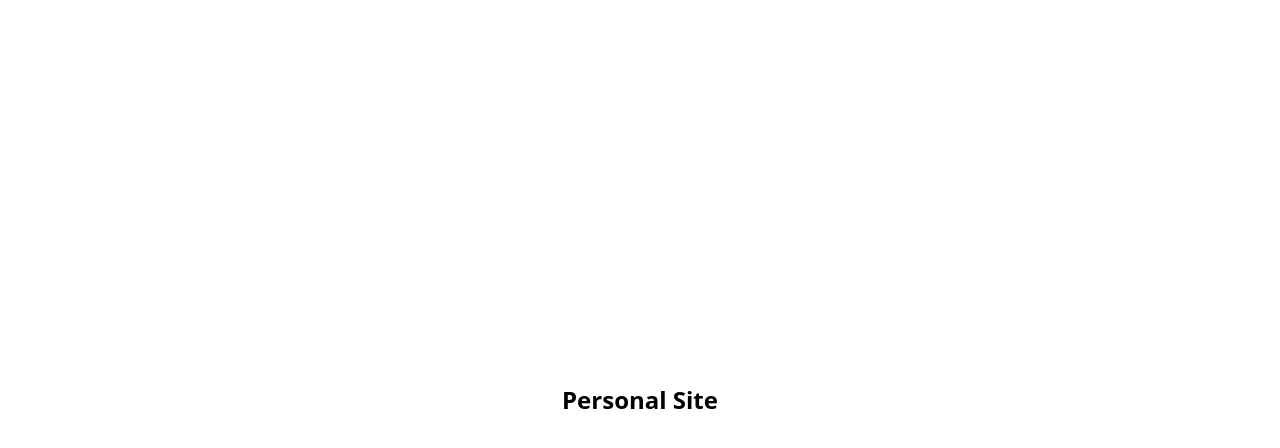
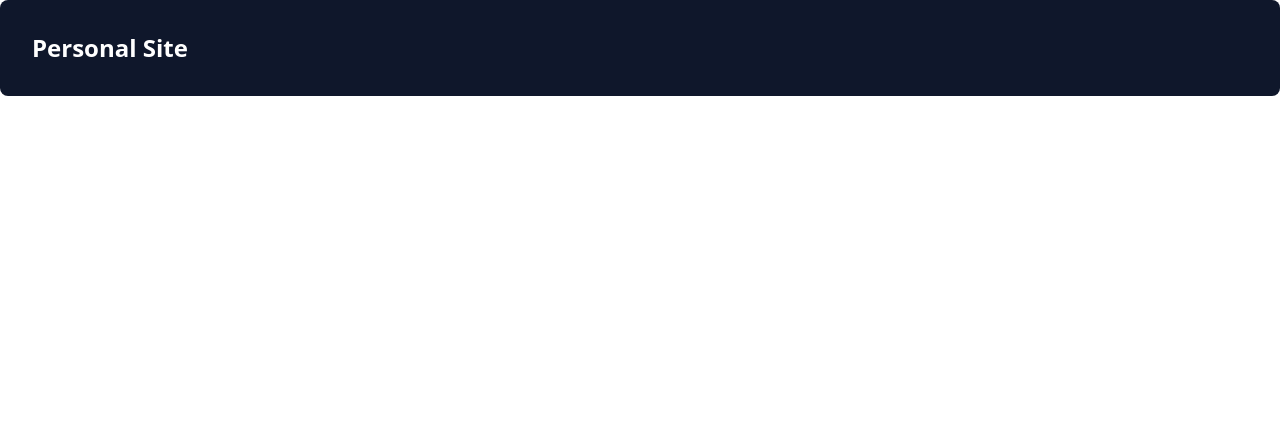
Before and after one commit to devxfu/personal-site, a React (Vite) app: page / in a window 1280 px wide. Shown: the top 448 px of the page. Built offline with nearby package versions, Linux system fonts and the light colour scheme.

Commit message:
fix: correct fallback style

```diff
--- a/src/App.jsx
+++ b/src/App.jsx
@@ -2,8 +2,8 @@ import "./index.css";
 
 export default function App() {
   return (
-    <div className="bg-base text-text min-h-screen flex items-center justify-center">
-      <h1 className="text-2xl font-semibold text-mauve">Personal Site</h1>
+    <div className="bg-slate-900 text-white p-8 rounded-lg text-2xl font-bold">
+      <h1 className="text-2xl font-semibold">Personal Site</h1>
     </div>
   );
 }
```
